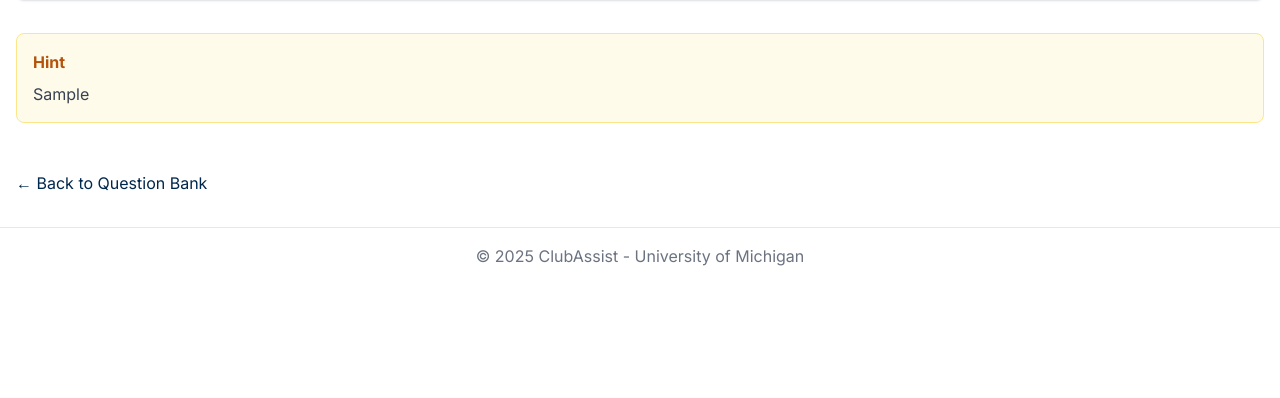
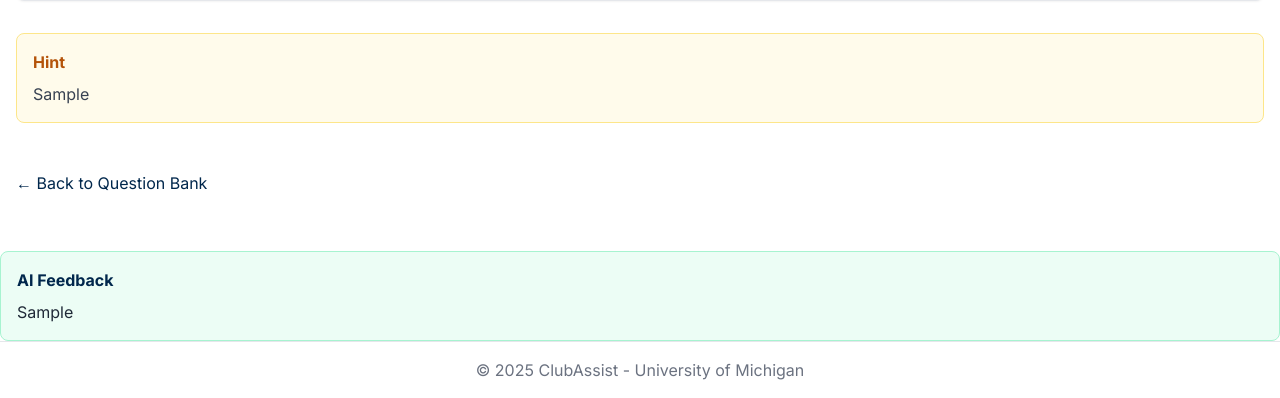
Before and after one commit to LBJANU/ClubAssist, a Django app: page /clubs/practice/1/1/ in a window 1280 px wide. Shown: the part 1141-1539 px from the top of the page. Before the commit the page ends 1407 px from the top, so only its background shows below. Run offline with Django 5.2, Linux system fonts and the light colour scheme; a user stored in the database is signed in; tables that the repository leaves empty hold one stand-in row (values such as "Sample post"); some libraries are stand-ins or nearby versions.

Commit message:
Enhance UserInterviewProgress model and practice view with AI feedback functionality
- Updated the score field to reflect a score out of 5 instead of 100.
- Added a new feedback field to store AI-generated feedback for user responses.
- Modified the practice_question view to generate and save feedback based on user answers and speech metrics.
- Updated the practice template to display AI feedback after user submissions, improving user interaction and experience.

```diff
--- a/interviews/models.py
+++ b/interviews/models.py
@@ -59,7 +59,8 @@ class UserInterviewProgress(models.Model):
     # Progress tracking
     attempted = models.BooleanField(default=False)
     completed = models.BooleanField(default=False)
-    score = models.IntegerField(null=True, blank=True, help_text="Score out of 100")
+    score = models.IntegerField(null=True, blank=True, help_text="Score out of 5")
+    feedback = models.TextField(blank=True, null=True, help_text="Feedback from AI");
     time_taken_minutes = models.FloatField(null=True, blank=True)
 
     # User's response
--- a/interviews/views.py
+++ b/interviews/views.py
@@ -4,7 +4,7 @@ from django.contrib import messages
 from django.urls import reverse
 from clubs.models import Club, ClubUserConnector
 from .models import InterviewQuestion, UserInterviewProgress, InterviewSession
-from .utils import transcribe_audio_file
+from .utils import transcribe_audio_file, feedback
 import random
 from django.utils import timezone
 from django.core.paginator import Paginator, EmptyPage, PageNotAnInteger
@@ -232,6 +232,7 @@ def practice_question(request, club_id, question_id):
     if request.method == 'POST':
         user_answer = request.POST.get('user_answer', '').strip()
         notes = request.POST.get('notes', '').strip()
+        speech_metrics = None
 
         # Handle audio file processing (if provided)
         if 'response_audio' in request.FILES:
@@ -243,6 +244,7 @@ def practice_question(request, club_id, question_id):
             if transcription_result['success']:
                 # Use the transcribed text as the answer
                 transcribed_text = transcription_result['text'].strip()
+                speech_metrics = transcription_result['analysis']
                 if transcribed_text:
                     user_answer = transcribed_text
                     messages.success(request, 'Audio successfully transcribed!')
@@ -253,10 +255,19 @@ def practice_question(request, club_id, question_id):
                 if not user_answer:
                     user_answer = "[Audio transcription failed]"
                 messages.error(request, f'Transcription failed: {transcription_result["error"]}')
+                speech_metrics = transcription_result.get('analysis', {})
 
         question_progress.user_answer = user_answer
         question_progress.completed = True
         question_progress.notes = notes
+
+        try:
+            fb = feedback(question.question_text, user_answer, speech_metrics)
+        except Exception as e:
+            fb = f"Error generating feedback: {str(e)}"
+
+        question_progress.feedback = fb
+
         question_progress.save()
 
     context = {
--- a/templates/interviews/practice.html
+++ b/templates/interviews/practice.html
@@ -154,6 +154,17 @@
 
     <a href="{% url 'clubs:prep' club.id %}" class="inline-block mt-4 text-michigan-blue hover:underline">&larr; Back to Question Bank</a>
 </div>
+
+<div id="loading-overlay" class="hidden fixed inset-0 bg-white bg-opacity-80 flex items-center justify-center z-50">
+  <div class="text-lg font-semibold text-michigan-blue">Processing your answer...</div>
+</div>
+
+{% if question_progress.feedback %}
+  <div class="bg-green-50 border border-green-200 rounded-lg p-4 mt-6">
+    <h3 class="font-semibold text-michigan-blue mb-2">AI Feedback</h3>
+    <p class="text-gray-800">{{ question_progress.feedback }}</p>
+  </div>
+{% endif %}
 
 <script>
 let mediaRecorder;
@@ -328,5 +339,8 @@ document.getElementById('startRecording').addEventListener('click', startRecordi
 document.getElementById('stopRecording').addEventListener('click', stopRecording);
 document.getElementById('downloadAudio').addEventListener('click', downloadAudio);
 document.getElementById('useRecording').addEventListener('click', useRecording);
+document.querySelector('form').addEventListener('submit', function() {
+  document.getElementById('loading-overlay').classList.remove('hidden');
+});
 </script>
 {% endblock %}
```
Also changed, not shown: interviews/migrations/0012_userinterviewprogress_feedback_and_more.py (added).
